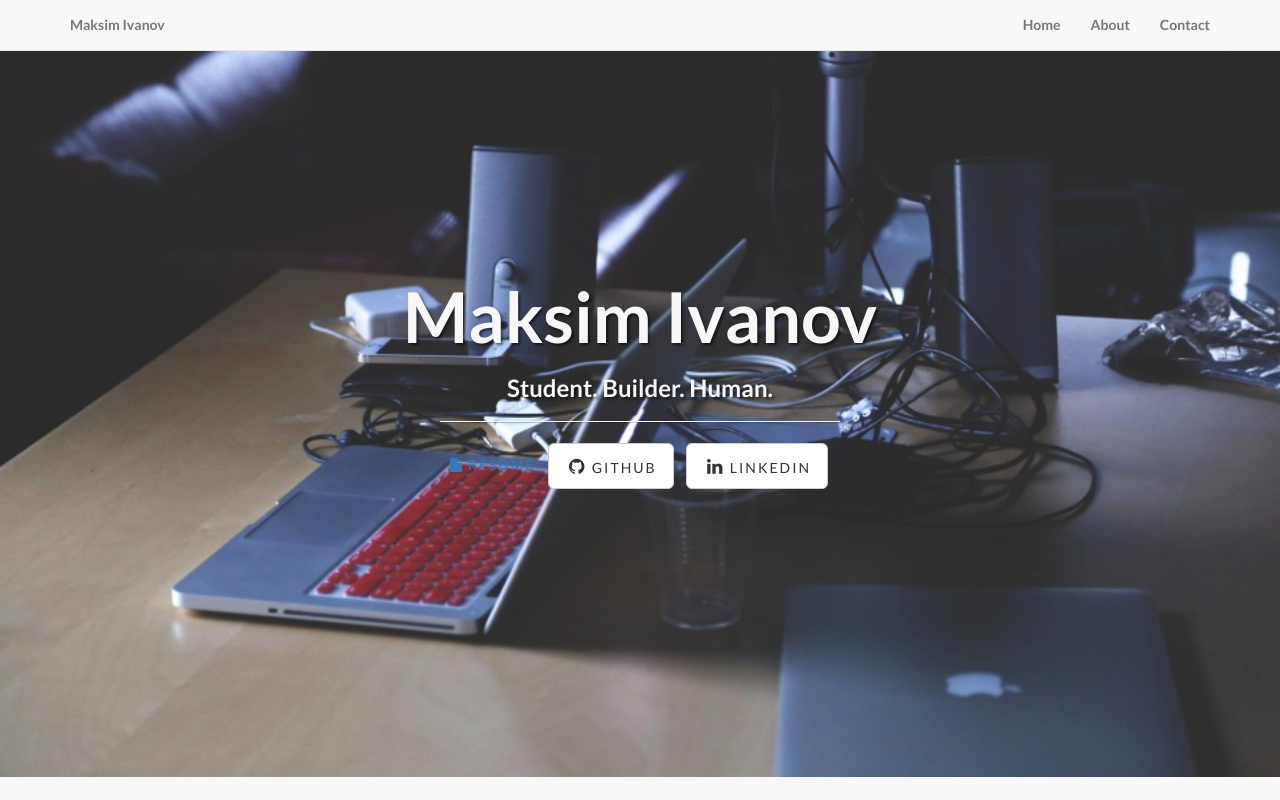
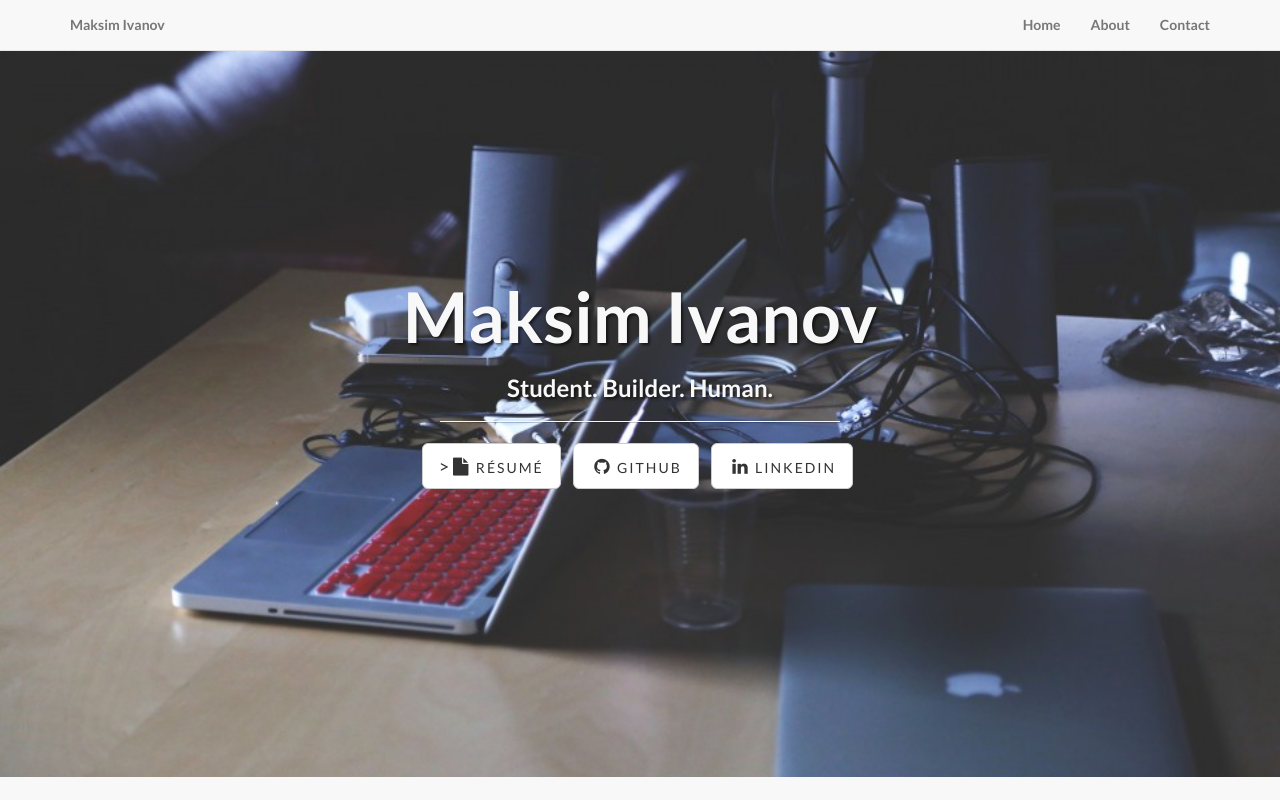
Before and after one commit to maks-ivanov/maks-ivanov.github.io, a plain HTML site: page index.html in a window 1280 px wide. Shown: the top 800 px of the page. Drawn offline with Linux system fonts and the light colour scheme.

Commit message:
Updating resume

```diff
--- a/index.html
+++ b/index.html
@@ -78,7 +78,7 @@
                         <hr class="intro-divider">
                         <ul class="list-inline intro-social-buttons">
                             <li>
-                                <a href="https://drive.google.com/file/d/0B6ZR4N4CouYfLVRWNnRIc2hFZmM/view?usp=sharing"><i class="fa fa-file fa-fw"></i> <span class="network-name">Résumé</span></a>
+                                <a href="https://drive.google.com/file/d/0B6ZR4N4CouYfLVRWNnRIc2hFZmM/view?usp=sharing" class="btn btn-default btn-lg">><i class="fa fa-file fa-fw"></i> <span class="network-name">Résumé</span></a>
                             </li>
                             <li>
                                 <a href="https://github.com/maks-ivanov" class="btn btn-default btn-lg"><i class="fa fa-github fa-fw"></i> <span class="network-name">Github</span></a>
```
